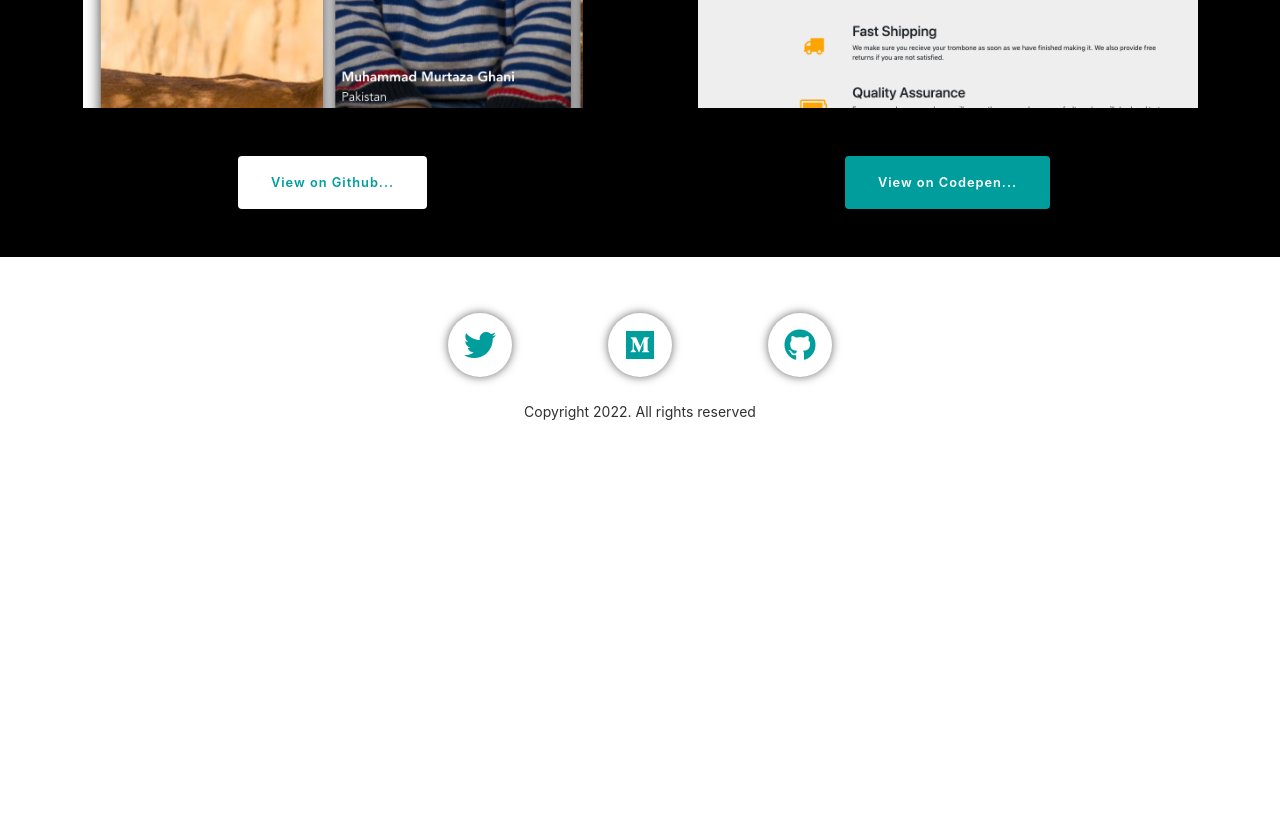
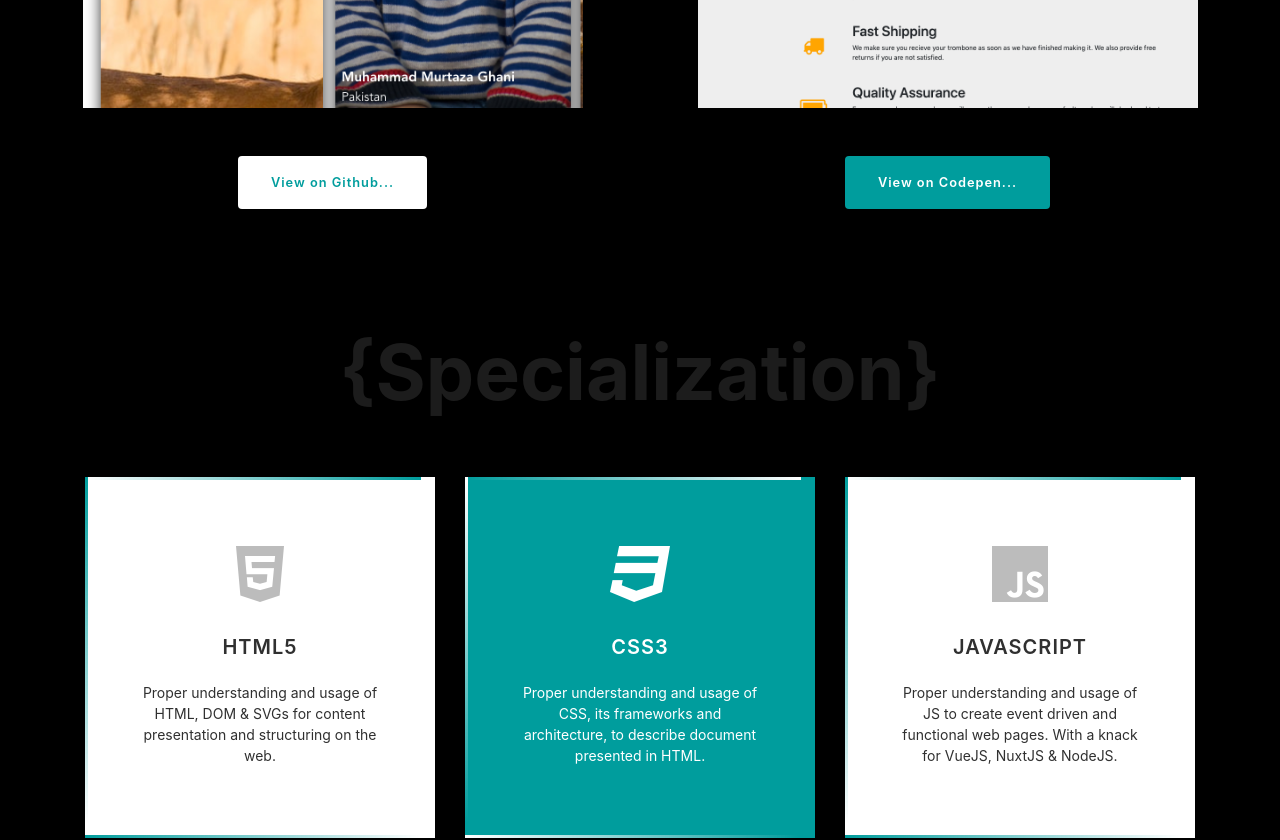
Before and after one commit to jydoskey/personal-portfolio-website, a Vue app: page /projects in a window 1280 px wide. Shown: the part 680-1520 px from the top of the page. Before the commit the page ends 1118 px from the top, so only its background shows below. Built offline with nearby package versions, Linux system fonts and the light colour scheme; a web font is replaced by a local one.

Commit message:
added specialisation section to projects worked on

```diff
--- a/src/components/Work.vue
+++ b/src/components/Work.vue
@@ -64,19 +64,23 @@
           </div>
         </div>
       </Card>
+      <specialisation />
     </div>
   </section>
 </template>
 
 <script>
   import Card from "@/components/layout/Card";
+  import Specialisation from "@/components/Specialisation"
   export default {
     components: {
-      Card
+      Card,
+      Specialisation
     },
   };
 </script>
 
+        Specialisation
 <style lang="scss" scoped>
   @import "@/scss/abstracts/_variables.scss";
   @import "@/scss/abstracts/_mixins.scss";
```
